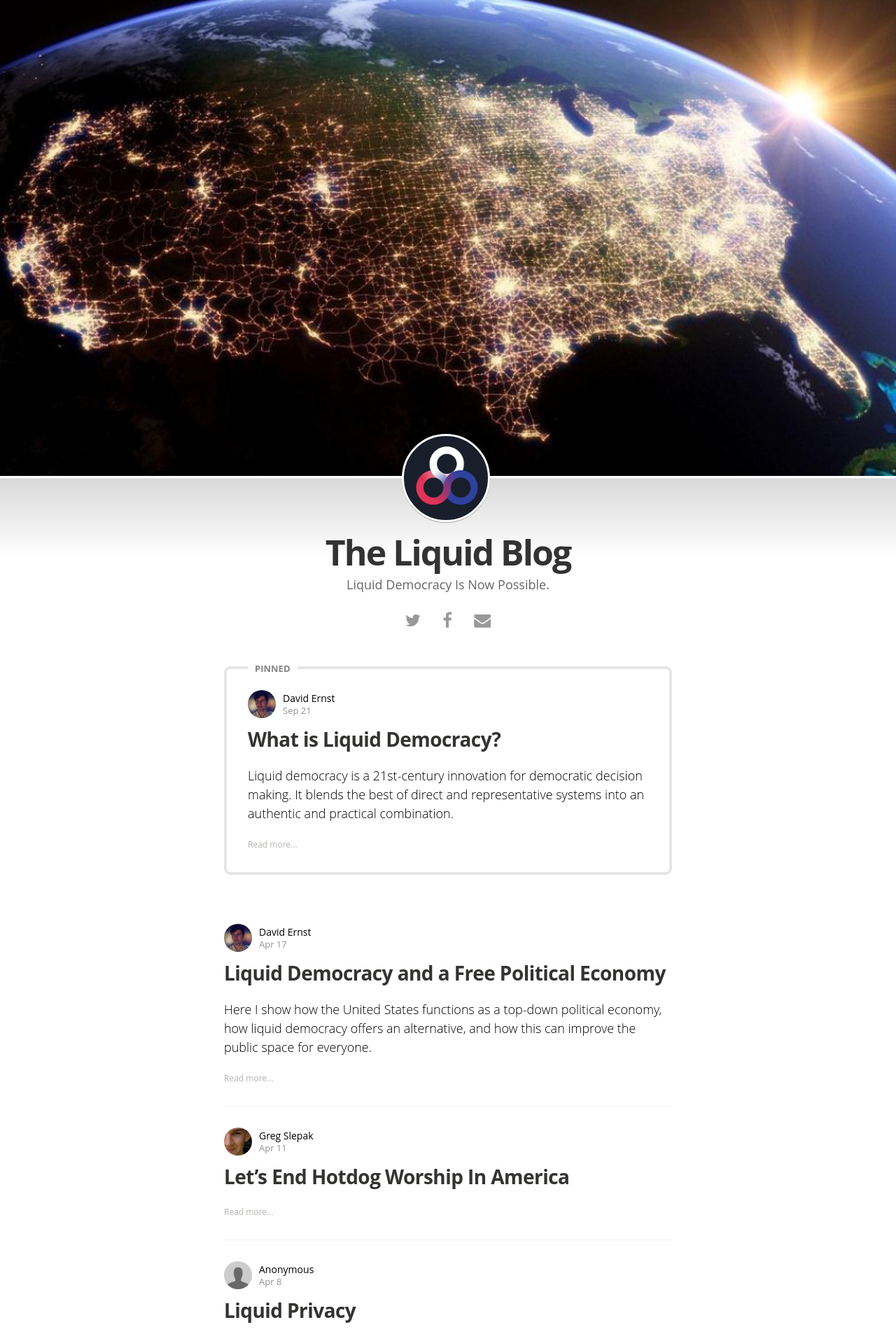
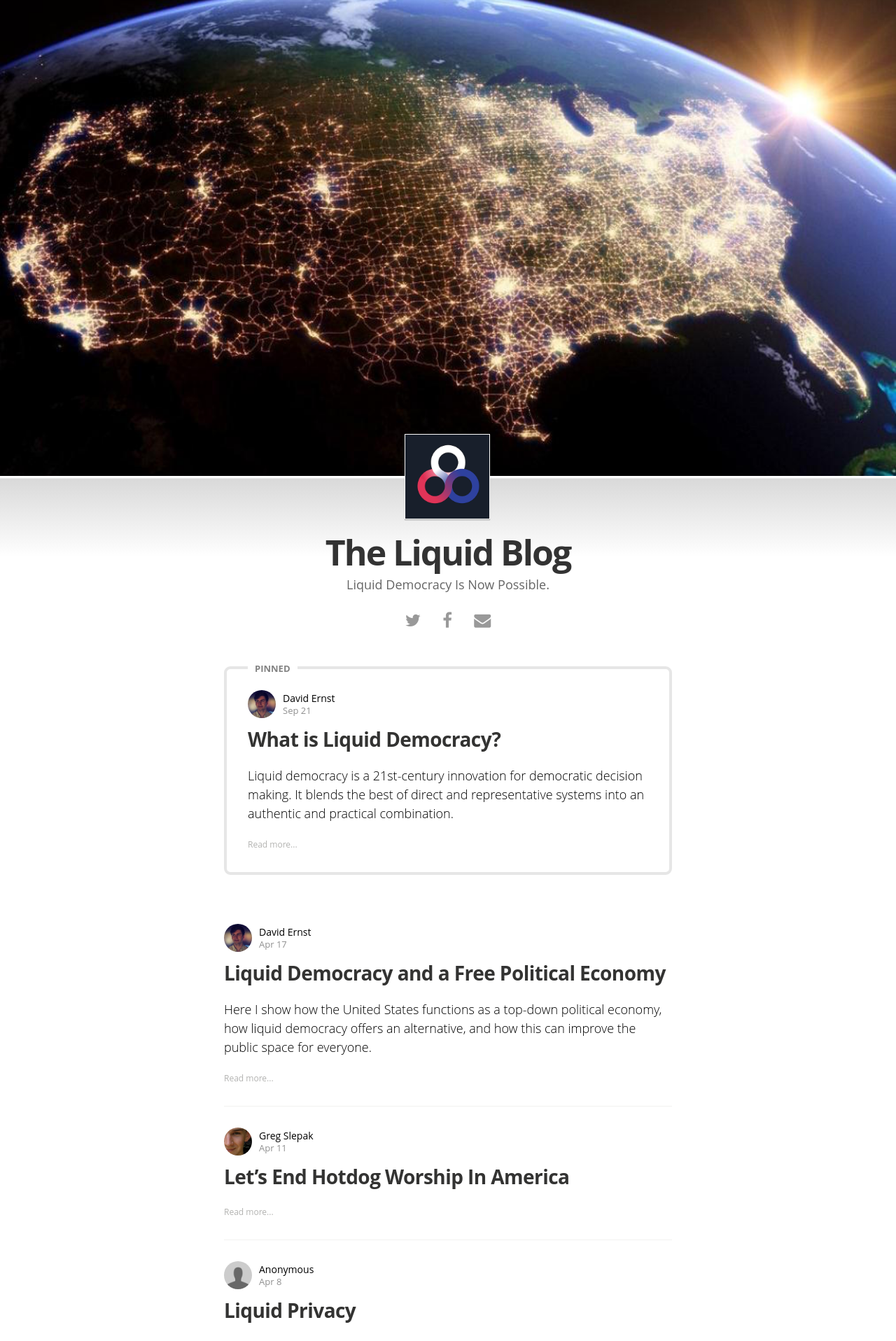
Before and after one commit to voteliquid/blog, a Jekyll site: the page built from index.html, in a window 1280 px wide. Shown: the top 1916 px of the page at 70% size. Built offline with Jekyll 4.4.1, drawn with Linux system fonts in a browser that asks for light colours; nearby versions of some CDN libraries; some web fonts are replaced; the list of posts is cut into pages by our own code.

Commit message:
Tweak look of homepage blog logo, less round

```diff
--- a/css/main.sass
+++ b/css/main.sass
@@ -74,8 +74,7 @@ body
     background-color: #fff
     background-position: 61% 12%
     background-size: 111px
-    border: 3px solid #fff
-    border-radius: 50%
+    border: 1px solid #fff
     box-shadow: 0 1px 1px rgba(0,0,0,0.3)
     height: $rs*7.5
     margin-right: -$rs*3.75
```
